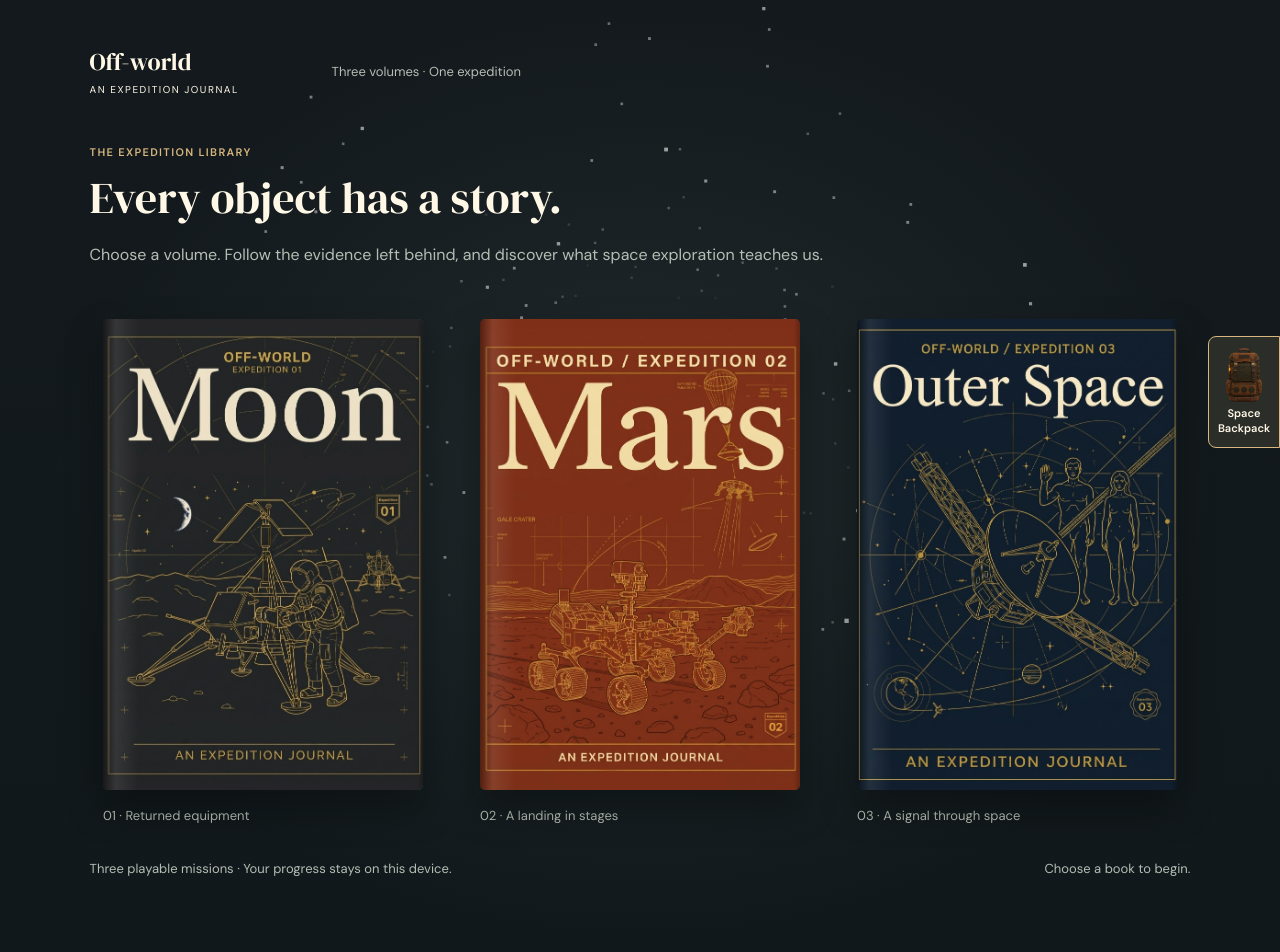
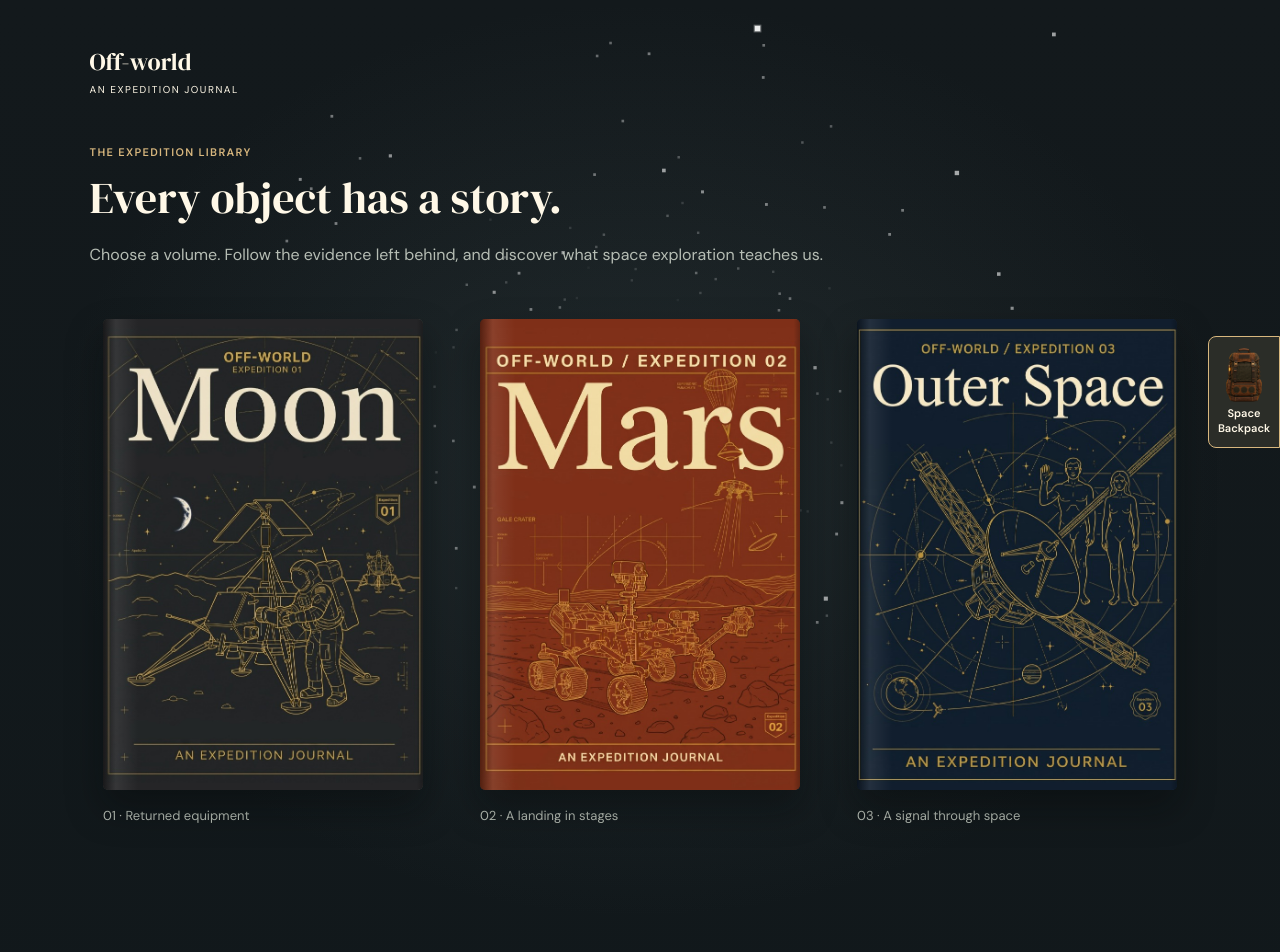
Before and after one commit to Aravinda-04/NASA-SPACE-APPS, a React (Vite) app: page / in a window 1280 px wide. Shown: the top 952 px of the page. Built offline with nearby package versions, Linux system fonts and the light colour scheme.

Commit message:
Remove secondary header and footer hints from landing library

```diff
--- a/src/features/library/ExpeditionLibrary.tsx
+++ b/src/features/library/ExpeditionLibrary.tsx
@@ -131,7 +131,6 @@ export function ExpeditionLibrary({
       </div>
       <header className="ow-header">
         <Brand />
-        <p>Three volumes · One expedition</p>
       </header>
       <section className="ow-intro">
         <p className="ow-eyebrow">THE EXPEDITION LIBRARY</p>
@@ -225,16 +224,13 @@ export function ExpeditionLibrary({
           </section>
         )}
       </div>
-      <footer className="library-footer">
-        <p>Three playable missions · Your progress stays on this device.</p>
-        {selected ? (
+      {selected && (
+        <footer className="library-footer">
           <button className="ow-button" onClick={() => choose(null)}>
             <ArrowLeft size={16} /> View all volumes
           </button>
-        ) : (
-          <p>Choose a book to begin.</p>
-        )}
-      </footer>
+        </footer>
+      )}
       <p className="sr-only" role="status">{phase === 'focusing' ? `Centring ${book?.volume}.` : phase === 'focused' ? `${book?.volume} is ready to open. Use the arrow keys to choose another volume, or Escape to return to the shelf.` : phase === 'opening' ? 'Opening the expedition atlas. Press Escape to cancel.' : ''}</p>
     </main>
   );
--- a/src/styles/offworld.css
+++ b/src/styles/offworld.css
@@ -327,7 +327,7 @@
 }
 .library-footer {
   display: flex;
-  justify-content: space-between;
+  justify-content: flex-end;
   align-items: center;
   gap: 16px;
   color: var(--ow-muted);
```
